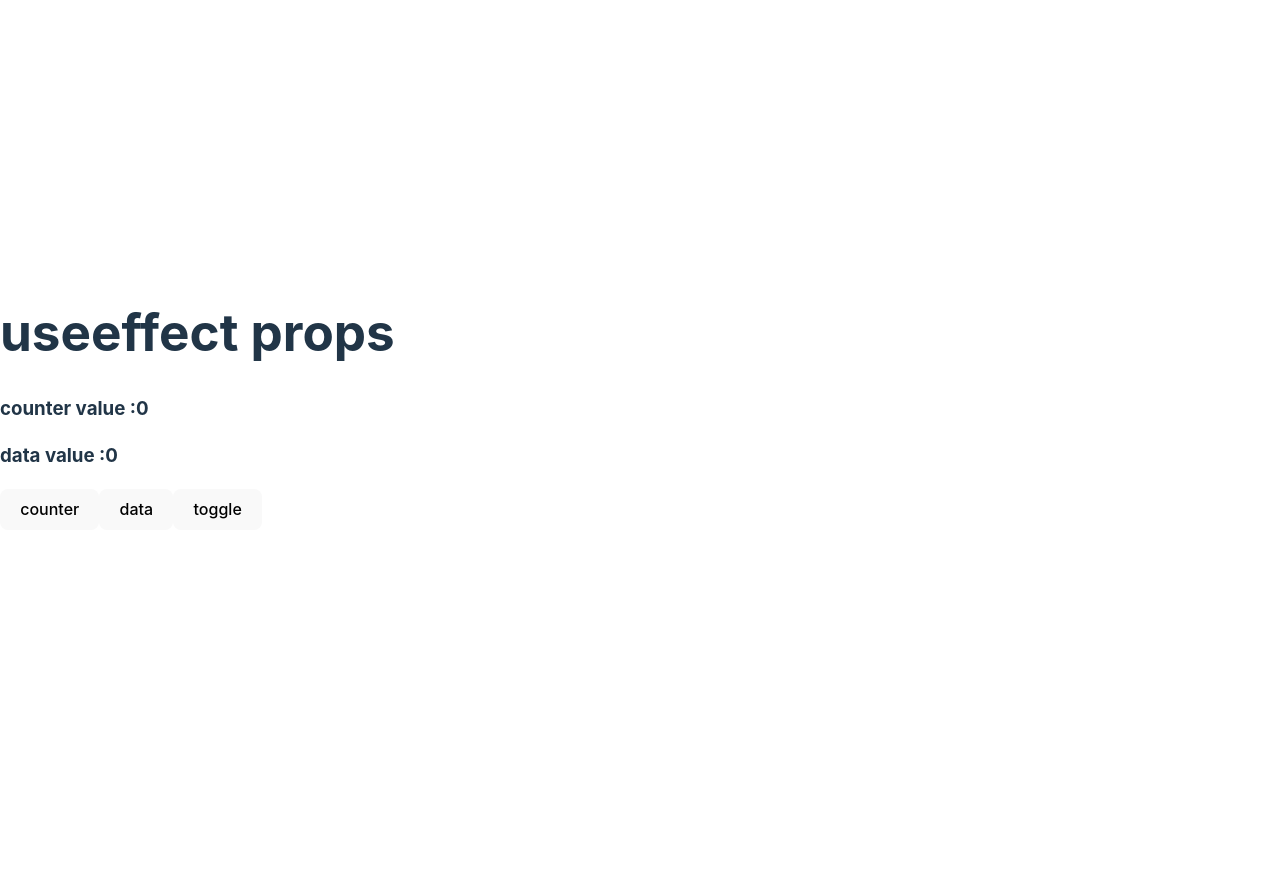
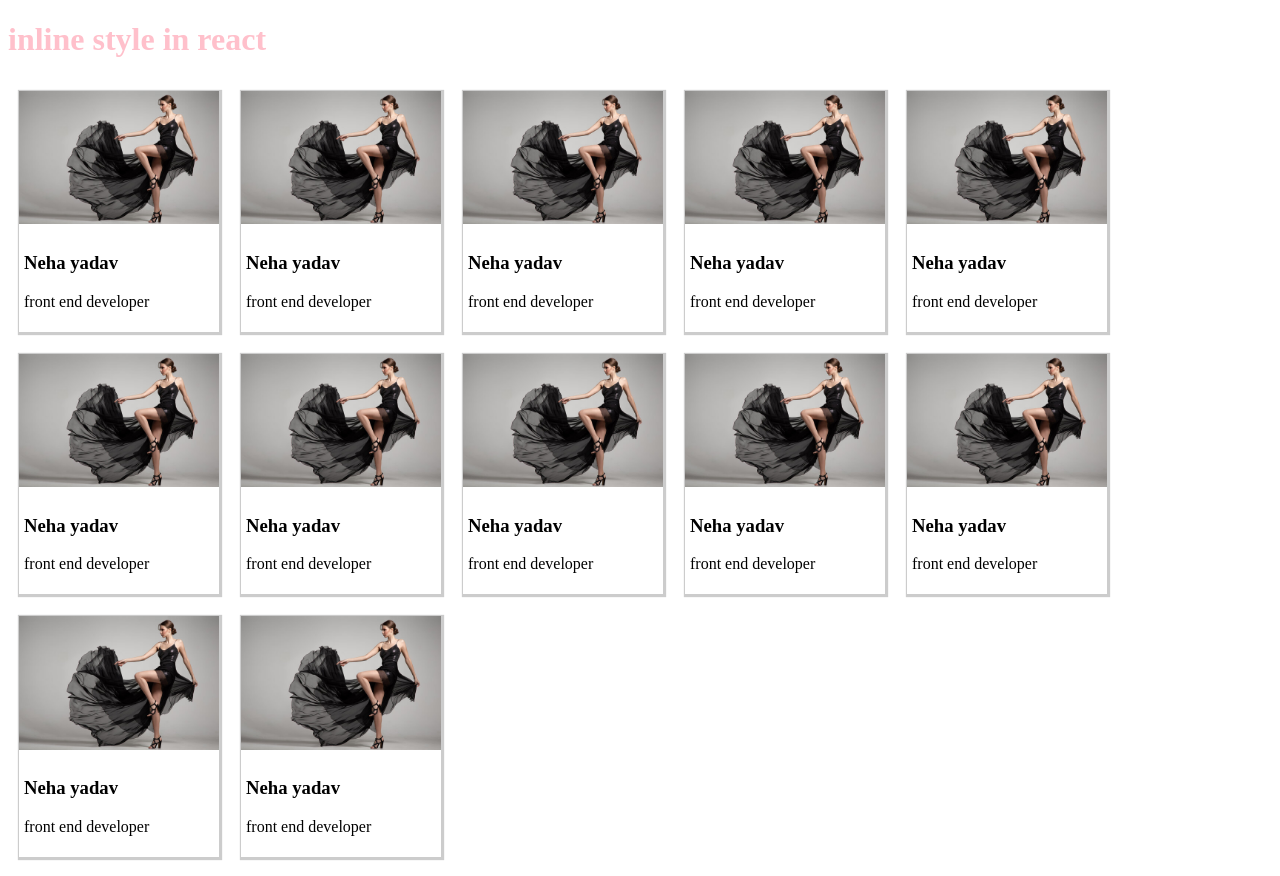
Before and after one commit to yahoowecanwork2/tic-tac-toe-, a React (Vite) app in the folder nehareact/: page / in a window 1280 px wide. Before the commit the page ends 800 px from the top, so only its background shows below. Built offline with nearby package versions, Linux system fonts and the light colour scheme.

Commit message:
inline css in react

```diff
--- a/nehareact/src/App.jsx
+++ b/nehareact/src/App.jsx
@@ -1,22 +1,11 @@
-
 import { useState } from "react";
-
-
-import Hooks from "./hook";
-import Props from "./useEffect-with-props";
-import LifeCycle from "./lifecycle";
+import Inline from "./inline-style";
 
 function App() {
-  const [counter, setCounter] = useState(0);
-  const [data, setData] = useState(0);
-  const [display, setDisplay] = useState(true);
+
   return (
     <div>
-      <h1> useeffect props</h1>
-      {display ? <LifeCycle counter={counter} data={data} /> : null}
-      <button onClick={() => setCounter(counter + 1)}>counter</button>
-      <button onClick={() => setData(data + 1)}>data</button>
-      <button onClick={() => setDisplay(!display)}>toggle</button>
+      <Inline />
 
     </div>
   )
--- /dev/null
+++ b/nehareact/src/inline-style.jsx
@@ -0,0 +1,118 @@
+import women3 from "./assets/images/women-3.jpg";
+
+
+function Inline() {
+    const cardStyle = {
+        width: "200px",
+        border: "1px solid #ccc",
+        boxShadow: "1px 1px 1px 1px #ccc",
+        margin: "10px"
+    }
+    return (
+        <div>
+            <h1 style={{ color: " Pink" }}> inline style in react</h1>
+            <div style={{ display: "flex", flexWrap: "wrap", }}>
+                <div style={cardStyle}>
+                    <img style={{ width: "200px", }} src={women3} alt="women" />
+
+                    <div style={{ padding: "5px" }}>
+                        <h3>Neha yadav</h3>
+                        <p>front end developer</p>
+                    </div>
+                </div>
+                <div style={cardStyle}>
+                    <img style={{ width: "200px", }} src={women3} alt="women" />
+
+                    <div style={{ padding: "5px" }}>
+                        <h3>Neha yadav</h3>
+                        <p>front end developer</p>
+                    </div>
+                </div>
+                <div style={cardStyle}>
+                    <img style={{ width: "200px", }} src={women3} alt="women" />
+
+                    <div style={{ padding: "5px" }}>
+                        <h3>Neha yadav</h3>
+                        <p>front end developer</p>
+                    </div>
+                </div>
+                <div style={cardStyle}>
+                    <img style={{ width: "200px", }} src={women3} alt="women" />
+
+                    <div style={{ padding: "5px" }}>
+                        <h3>Neha yadav</h3>
+                        <p>front end developer</p>
+                    </div>
+                </div>
+                <div style={cardStyle}>
+                    <img style={{ width: "200px", }} src={women3} alt="women" />
+
+                    <div style={{ padding: "5px" }}>
+                        <h3>Neha yadav</h3>
+                        <p>front end developer</p>
+                    </div>
+                </div>
+                <div style={cardStyle}>
+                    <img style={{ width: "200px", }} src={women3} alt="women" />
+
+                    <div style={{ padding: "5px" }}>
+                        <h3>Neha yadav</h3>
+                        <p>front end developer</p>
+                    </div>
+                </div>
+                <div style={cardStyle}>
+                    <img style={{ width: "200px", }} src={women3} alt="women" />
+
+                    <div style={{ padding: "5px" }}>
+                        <h3>Neha yadav</h3>
+                        <p>front end developer</p>
+                    </div>
+                </div>
+                <div style={cardStyle}>
+                    <img style={{ width: "200px", }} src={women3} alt="women" />
+
+                    <div style={{ padding: "5px" }}>
+                        <h3>Neha yadav</h3>
+                        <p>front end developer</p>
+                    </div>
+                </div>
+                <div style={cardStyle}>
+                    <img style={{ width: "200px", }} src={women3} alt="women" />
+
+                    <div style={{ padding: "5px" }}>
+                        <h3>Neha yadav</h3>
+                        <p>front end developer</p>
+                    </div>
+                </div>
+                <div style={cardStyle}>
+                    <img style={{ width: "200px", }} src={women3} alt="women" />
+
+                    <div style={{ padding: "5px" }}>
+                        <h3>Neha yadav</h3>
+                        <p>front end developer</p>
+                    </div>
+                </div>
+                <div style={cardStyle}>
+                    <img style={{ width: "200px", }} src={women3} alt="women" />
+
+                    <div style={{ padding: "5px" }}>
+                        <h3>Neha yadav</h3>
+                        <p>front end developer</p>
+                    </div>
+                </div>
+                <div style={cardStyle}>
+                    <img style={{ width: "200px", }} src={women3} alt="women" />
+
+                    <div style={{ padding: "5px" }}>
+                        <h3>Neha yadav</h3>
+                        <p>front end developer</p>
+                    </div>
+                </div>
+            </div>
+
+        </div>
+    )
+}
+
+
+export default Inline;
--- a/nehareact/src/main.jsx
+++ b/nehareact/src/main.jsx
@@ -1,6 +1,6 @@
 import { StrictMode } from 'react'
 import { createRoot } from 'react-dom/client'
-import './index.css'
+// import './index.css'
 import App from './App.jsx'
 // import App1 from './App1.jsx'
 createRoot(document.getElementById('root')).render(
```
